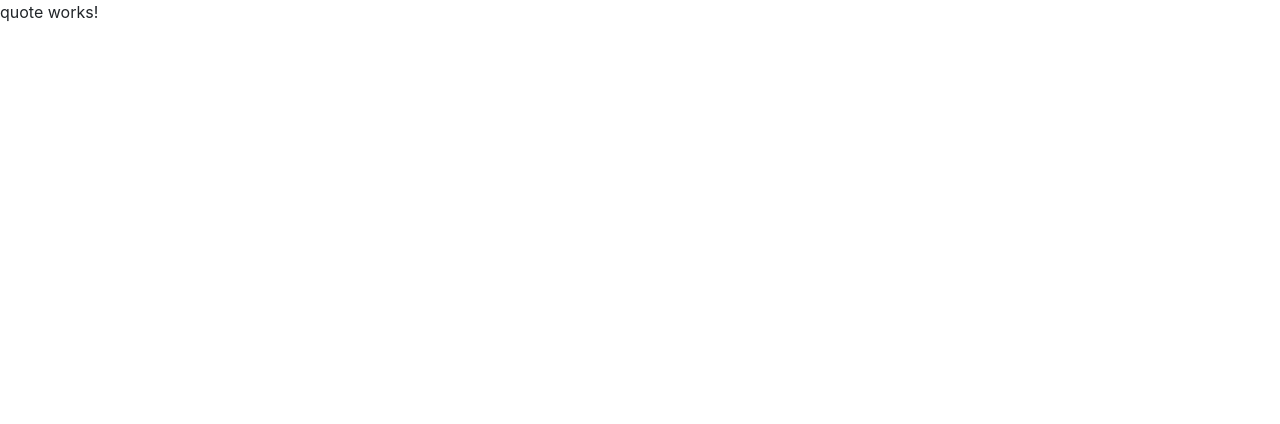
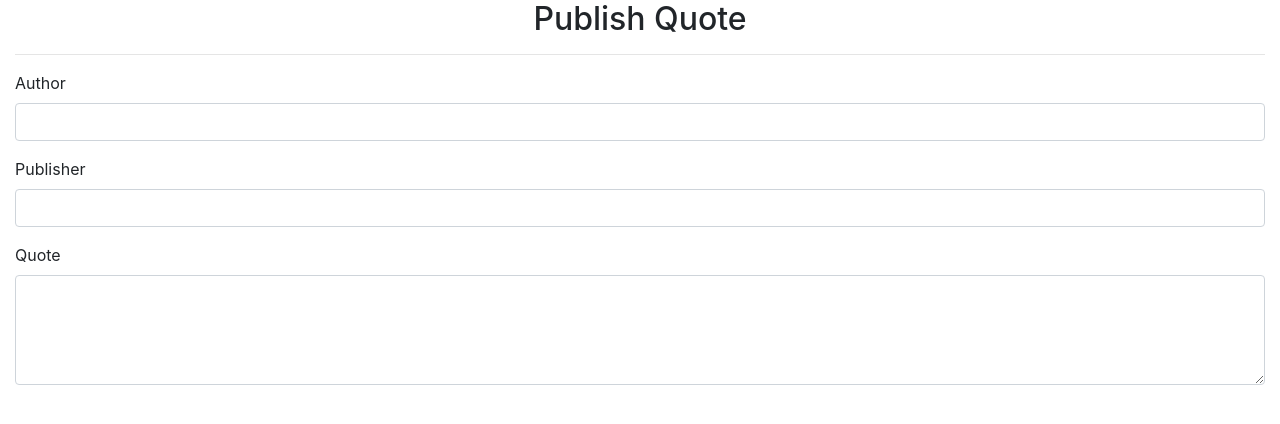
Before and after one commit to Breens-Mbaka/Quotes-WebApp, an Angular app: page / in a window 1280 px wide. Shown: the top 424 px of the page. Built offline with nearby package versions, Linux system fonts and the light colour scheme.

Commit message:
Nested quote form inside the quote component

```diff
--- a/src/app/app.module.ts
+++ b/src/app/app.module.ts
@@ -4,12 +4,14 @@
 import { AppRoutingModule } from './app-routing.module';
 import { AppComponent } from './app.component';
 import { QuoteComponent } from './quote/quote.component';
+import { QuoteFormComponent } from './quote-form/quote-form.component';
 
 
 @NgModule({
   declarations: [
     AppComponent,
     QuoteComponent,
+    QuoteFormComponent,
 
   ],
   imports: [
--- /dev/null
+++ b/src/app/quote-form/quote-form.component.html
@@ -0,0 +1,26 @@
+<div class="container-fluid">
+    <h2 class="text-center">Publish Quote</h2>
+    <hr>
+    <form>
+        <div class="form-group">
+
+            <label for="author">Author</label>
+            <input type="text" required class="form-control" id="author">
+
+        </div>
+
+        <div class="form-group">
+
+            <label for="publisher">Publisher</label>
+            <input type="text" required class="form-control" id="publisher">
+
+        </div>
+
+        <div class="form-group">
+
+            <label for="content">Quote</label>
+            <textarea class="form-control" id="content" rows="4" required></textarea>
+
+        </div>
+    </form>
+  </div>
--- /dev/null
+++ b/src/app/quote-form/quote-form.component.ts
@@ -0,0 +1,15 @@
+import { Component, OnInit } from '@angular/core';
+
+@Component({
+  selector: 'app-quote-form',
+  templateUrl: './quote-form.component.html',
+  styleUrls: ['./quote-form.component.css']
+})
+export class QuoteFormComponent implements OnInit {
+
+  constructor() { }
+
+  ngOnInit(): void {
+  }
+
+}
--- a/src/app/quote/quote.component.html
+++ b/src/app/quote/quote.component.html
@@ -1 +1 @@
-<p>quote works!</p>
+<app-quote-form></app-quote-form>
```
Also changed, not shown: src/app/quote-form/quote-form.component.css (added), 1 other file (tests, documents, lock files or other folders).
